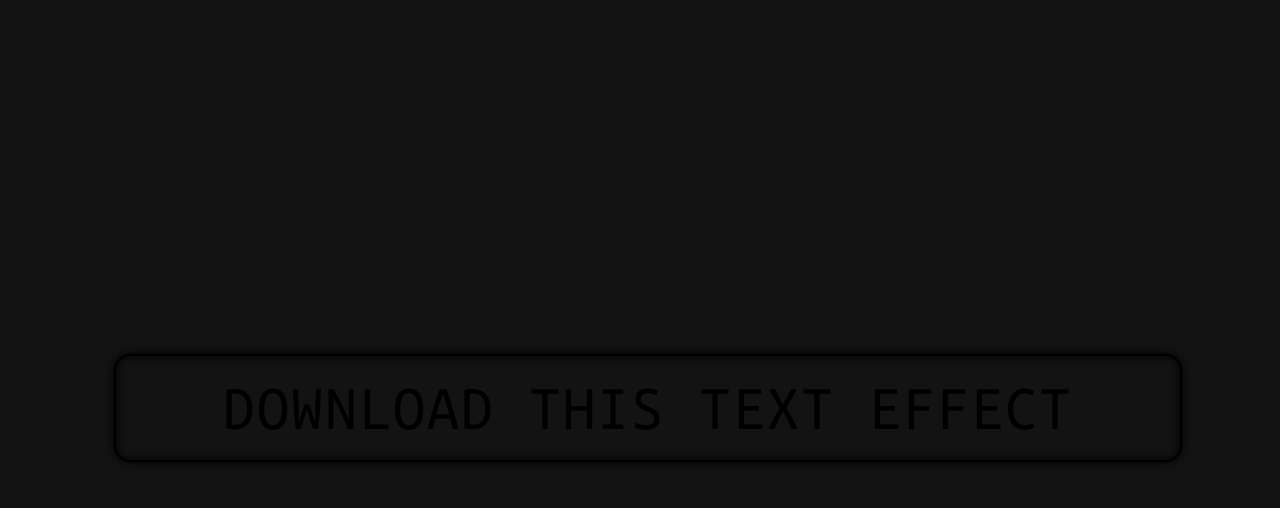
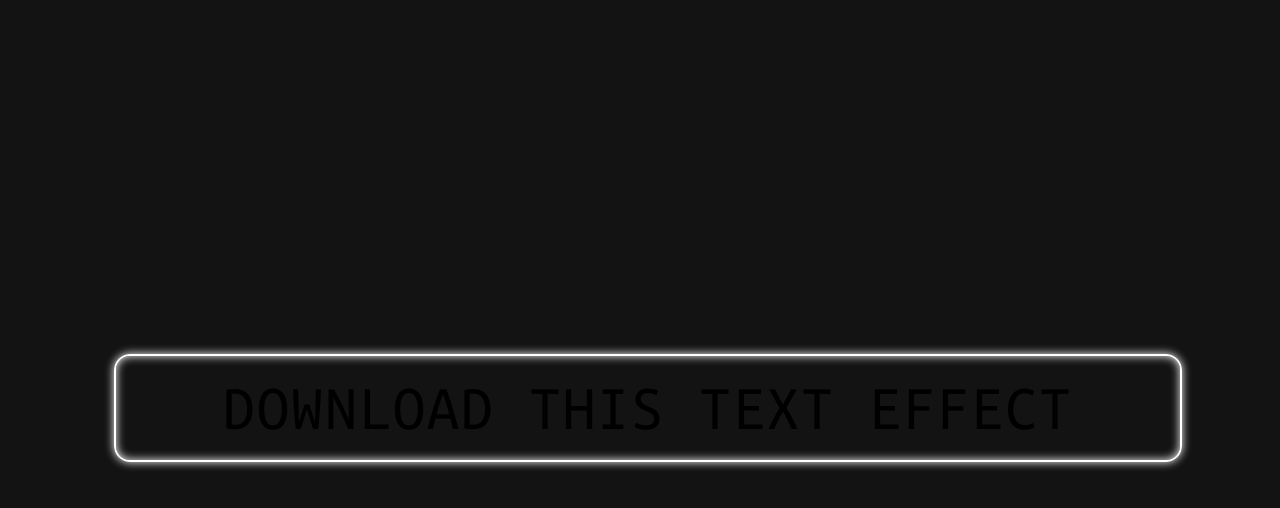
Before and after one commit to GripZViSx/Simple-Javascript-Text-Animation, a plain HTML site: page index.html in a window 1280 px wide. In both pictures the pointer is over the element "DOWNLOAD THIS TEXT EFFECT". Drawn offline with Linux system fonts and the light colour scheme.

Commit message:
Set color to white

```diff
--- a/style.css
+++ b/style.css
@@ -34,8 +34,8 @@ p{
 }
 #download-button:hover {
   background: transparent;
-  border: 2px solid #000000;
-  box-shadow: 0 0 10px 0 black, 0 0 10px 0 black inset;
+  border: 2px solid #fff;
+  box-shadow: 0 0 10px 0 #fff, 0 0 10px 0 #fff inset;
   color: black;
 }
 
```
